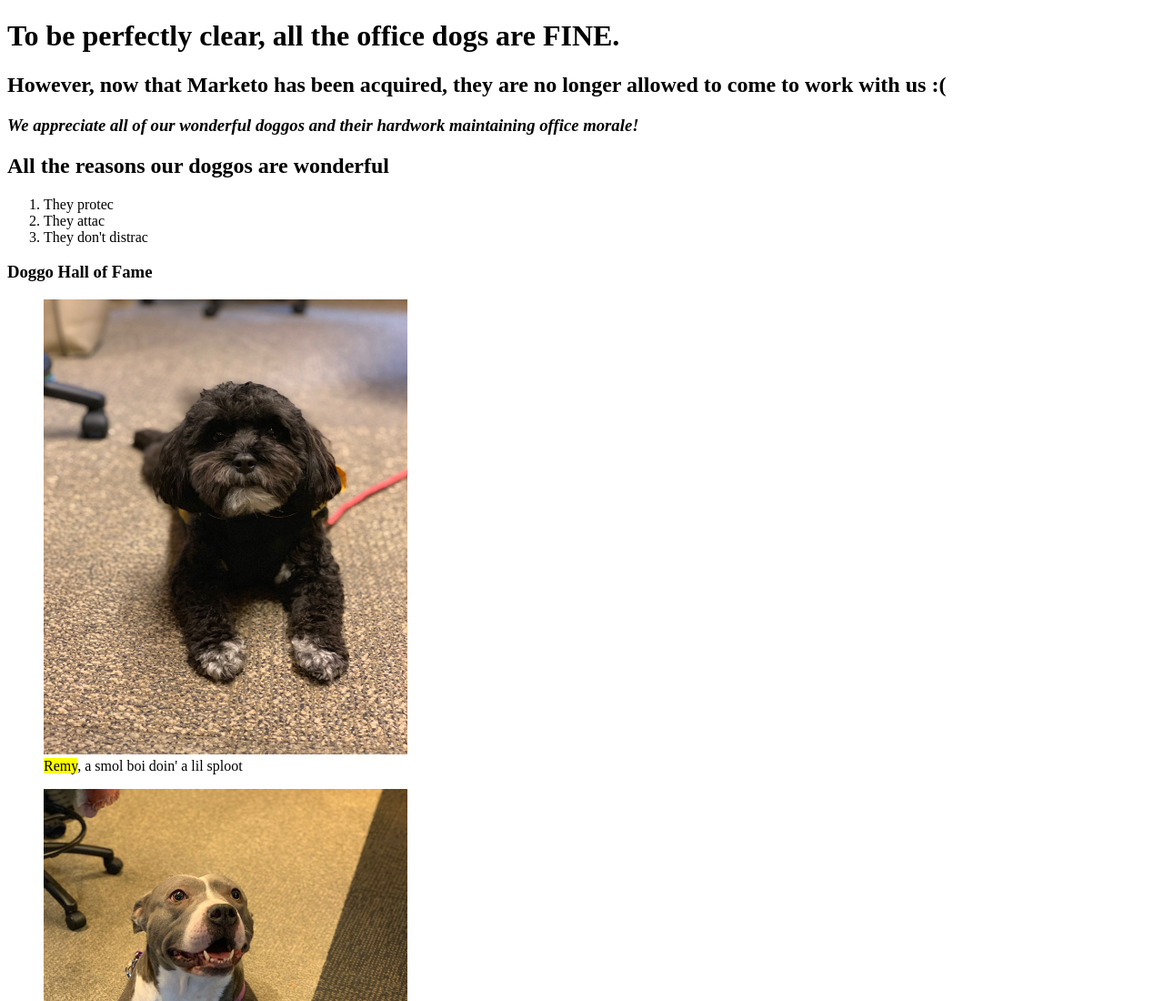
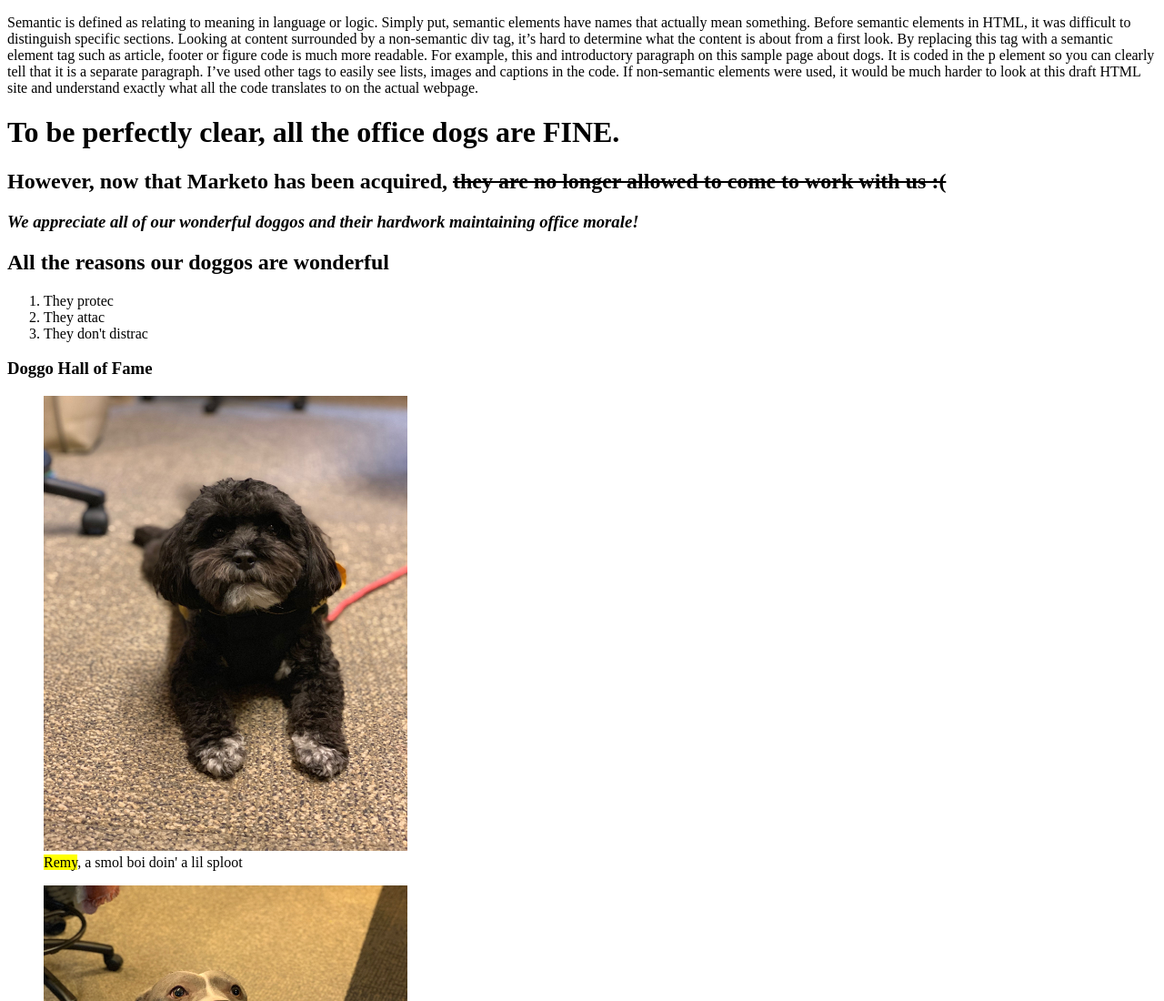
Before and after one commit to shelbygoff1/semantic-elements, a plain HTML site: page index.html in a window 1280 px wide. Shown: the top 1100 px of the page at 91% size. Drawn offline with Linux system fonts and the light colour scheme.

Commit message:
add file

```diff
--- a/index.html
+++ b/index.html
@@ -5,8 +5,13 @@
     <title>RIP Office Dogs</title>
   </head>
   <body>
+
+    <section>
+      <p>Semantic is defined as relating to meaning in language or logic. Simply put, semantic elements have names that actually mean something. Before semantic elements in HTML, it was difficult to distinguish specific sections. Looking at content surrounded by a non-semantic div tag, it’s hard to determine what the content is about from a first look. By replacing this tag with a semantic element tag such as article, footer or figure code is much more readable. For example, this and introductory paragraph on this sample page about dogs. It is coded in the p element so you can clearly tell that it is a separate paragraph. I’ve used other tags to easily see lists, images and captions in the code. If non-semantic elements were used, it would be much harder to look at this draft HTML site and understand exactly what all the code translates to on the actual webpage. </p>
+    </section>
+
     <h1>To be perfectly clear, all the office dogs are <strong>FINE.</strong></h1>
-    <h2>However, now that Marketo has been acquired, they are no longer allowed to come to work with us :(</h2>
+    <h2>However, now that Marketo has been acquired, <s>they are no longer allowed to come to work with us :(</s></h2>
     <h3><em>We appreciate all of our wonderful doggos and their hardwork maintaining office morale!</em></h3>
 
     <h2>All the reasons our doggos are wonderful</h2>
```
